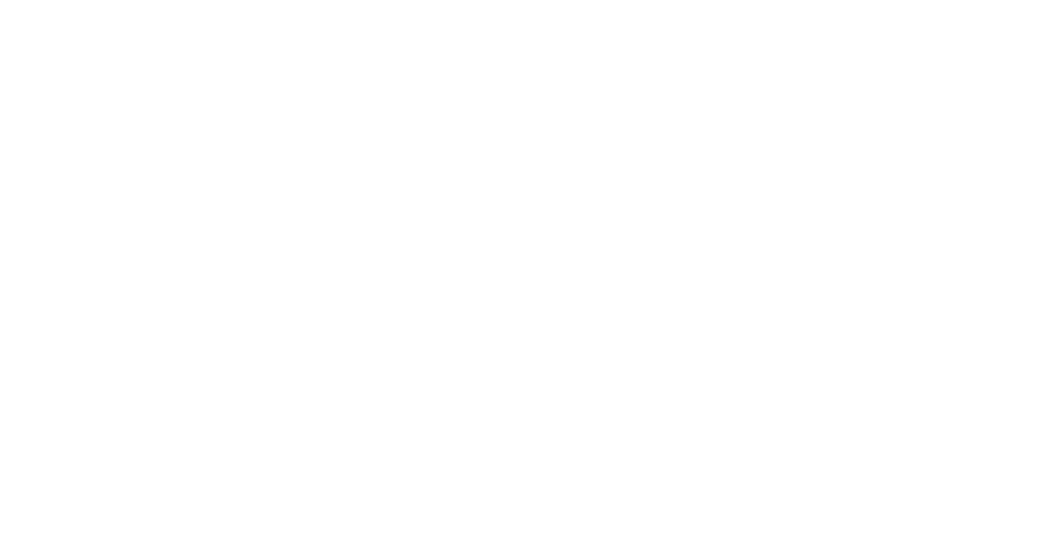
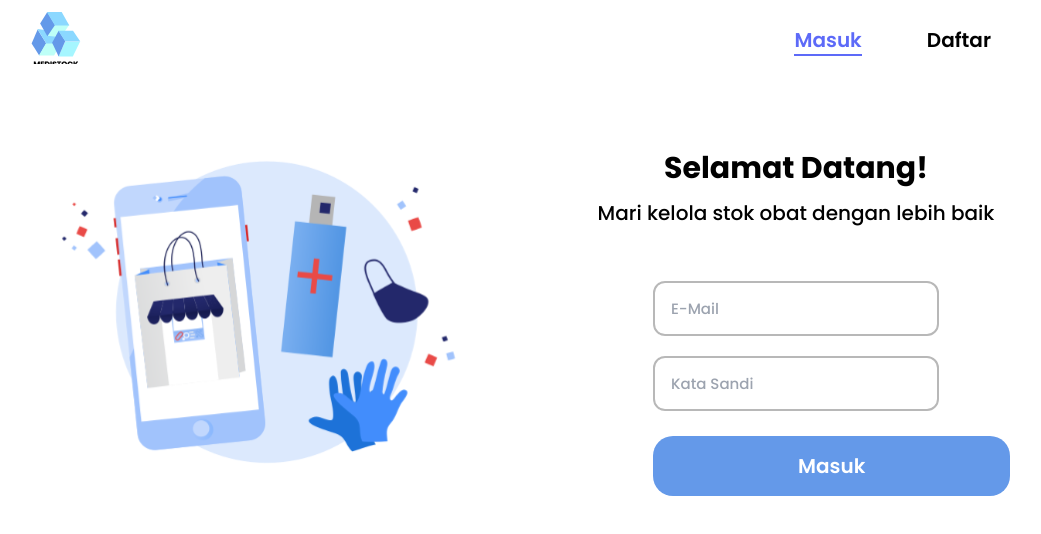
Before and after one commit to Zakh0vine/IL-MassiveProject-Stargazer, a React (Vite) app in the folder webdroid/: page /register in a window 1280 px wide. Before the commit this address had no page. Shown: the top 534 px of the page, without its empty margins (104-1145 px from the left). Built offline with nearby package versions, Linux system fonts and the light colour scheme.

Commit message:
Merge commponents to build register page

```diff
--- a/webdroid/src/App.jsx
+++ b/webdroid/src/App.jsx
@@ -8,7 +8,7 @@
         <Route path='/' element={<Home />} />
         {/* Tambah Aja Route Halaman lain dibawah */}
         <Route path='/notifikasi' element={<Notifikasi />} />
-
+        <Route path='/register' element={<Register />} />
       </Routes>
     </>
   )
--- a/webdroid/src/assets/index.js
+++ b/webdroid/src/assets/index.js
@@ -11,6 +11,7 @@
 import facebook from "./facebook.svg";
 import twitter from "./twitter.svg";
 import instagram from "./instagram.svg";
+import pharmacy from "./pharmacy.svg";
 
 
 // S bar
@@ -22,4 +23,4 @@
 
 
 
-export { logo, medication, close, menu, medis, videoshowcase, playstore, application, facebook, twitter, instagram, notif, profile, Dashboard, Laporan, Logout, Notifications, Profile2 };
+export { logo, medication, close, menu, medis, videoshowcase, playstore, application, facebook, twitter, instagram, notif, profile, Dashboard, Laporan, Logout, Notifications, Profile2, pharmacy };
--- /dev/null
+++ b/webdroid/src/components/ContentRegis.jsx
@@ -0,0 +1,58 @@
+import { pharmacy } from "../assets"
+import { Button, InputText } from "../components"
+
+const ContentRegis = () => {
+
+    return (
+        <div className='flex md:py-16 py-10 md:flex-row flex-col'>
+
+            <div className='flex-1 md:flex hidden items-center relative my-0'>
+                <img src={pharmacy} alt="medisPicture" className='w-[95%] h-[95%] relative' />
+            </div>
+
+            <div className={`flex-1 flex-col flex justify-center items-center text-center`}>
+                <h3 className='font-poppins font-bold text-[30px]'>Selamat Datang!</h3>
+                <p className='font-poppins font-medium text-[20px] sm:leading-[45px] leading-[37px]'>Mari kelola stok obat dengan lebih baik</p>
+
+                <div className="mt-[45px] w-[55%]">
+                    <form action="#" method="post" className="flex flex-col flex-1 gap-[20px]">
+                        <InputText type="email" name="email" placeholder="E-Mail" height="55px" />
+                        <InputText type="password" name="password" placeholder="Kata Sandi" height="55px" />
+
+                        <div className="mt-[20px]">
+                            <Button link="#" text="Masuk" px="px-[145px]" py="py-4" />
+                        </div>
+                    </form>
+                </div>
+            </div>
+
+            <div className={`flex-1 flex-col hidden justify-center items-center text-center`}>
+                <h3 className='font-poppins font-bold text-[30px]'>Buat Akun Baru.</h3>
+                <p className='font-poppins font-medium text-[20px] sm:leading-[45px] leading-[37px]'>Sudah punya akun? <a href="#" className="text-[#2E56BD]">Masuk.</a></p>
+
+                <div className="mt-[25px] w-[55%]">
+                    <form action="#" method="post" className="flex flex-col flex-1 gap-[10px]">
+                        <InputText type="text" name="firstName" placeholder="Nama Depan" py="10px" px="16px" />
+                        <InputText type="text" name="lastName" placeholder="Nama Belakang" py="10px" px="16px" />
+                        <InputText type="email" name="email" placeholder="E-Mail" py="10px" px="16px" />
+                        <InputText type="text" name="noHp" placeholder="No HP" py="10px" px="16px" />
+                        <InputText type="password" name="password" placeholder="Kata Sandi" py="10px" px="16px" />
+                        <InputText type="password" name="passwordConfirm" placeholder="Konfirmasi Kata Sandi" py="10px" px="16px" />
+
+                        <div className="flex justify-center items-start w-full gap-[15px] mx-5">
+                            <input type="checkbox" name="agree" id="agree" className="w-[30px] h-[30px]" />
+                            <p className="font-poppins text-[14px] font-medium text-start">Saya setuju untuk mengikuti Syarat dan Ketentuan serta Kebijakan Privasi</p>
+                        </div>
+
+                        <div className="mt-[20px]">
+                            <Button link="#" text="Buat Akun" px="px-[125px]" py="py-3" />
+                        </div>
+                    </form>
+                </div>
+            </div>
+
+        </div>
+    )
+}
+
+export default ContentRegis
--- a/webdroid/src/components/InputText.jsx
+++ b/webdroid/src/components/InputText.jsx
@@ -1,8 +1,8 @@
 import React from 'react'
 
-const InputText = ({ type, name, placeholder }) => {
+const InputText = ({ type, name, placeholder, width, height }) => {
     return (
-        <input type={type} name={name} placeholder={placeholder} className='border-2 border-[#b8b8b8] bg-white rounded-xl text-black py-2 px-4 focus:outline-none focus:border-[#6499E9]' />
+        <input type={type} name={name} placeholder={placeholder} className={`border-2 border-[#b8b8b8] bg-white rounded-xl text-black py-[10px] px-4 focus:outline-none focus:border-[#6499E9] text-[15px] font-medium w-[${width}] h-[${height}]`} />
     )
 }
 
--- a/webdroid/src/components/NavHome.jsx
+++ b/webdroid/src/components/NavHome.jsx
@@ -1,5 +1,6 @@
 import { logo, menu, close } from "../assets";
 import { navLinks } from "../constants";
+import { Link } from "react-router-dom";
 
 import { useState } from "react";
 
--- a/webdroid/src/components/index.js
+++ b/webdroid/src/components/index.js
@@ -7,5 +7,6 @@
 import InputText from "./InputText";
 import About from "./About";
 import Card from "./Card";
+import ContentRegis from "./ContentRegis";
 
-export { NavHome, Hero, Button, Download, Demo, NavRegis, InputText, About, Card };
+export { NavHome, Hero, Button, Download, Demo, NavRegis, InputText, About, Card, ContentRegis };
--- a/webdroid/src/pages/Register.jsx
+++ b/webdroid/src/pages/Register.jsx
@@ -1,7 +1,8 @@
 import React from 'react'
-import { NavRegis, InputText } from '../components'
+import { NavRegis, ContentRegis } from '../components'
 
 const Register = () => {
+
     return (
         <div className="w-full overflow-hidden bg-white">
 
@@ -11,9 +12,9 @@
                 </div>
             </div>
 
-            <div className="w-full md:px-[120px] px-7 bg-white fixed mt-20 z-[10]">
+            <div className="w-full md:px-[120px] px-7 bg-white fixed mt-16 z-[10]">
                 <div className="w-full">
-                    <InputText type={`text`} name={`nama`} placeholder={`Input Nama Anda`} />
+                    <ContentRegis />
                 </div>
             </div>
 
```
Also changed, not shown: webdroid/src/assets/image/index.js (indentation only), webdroid/src/assets/pharmacy.svg (added).
